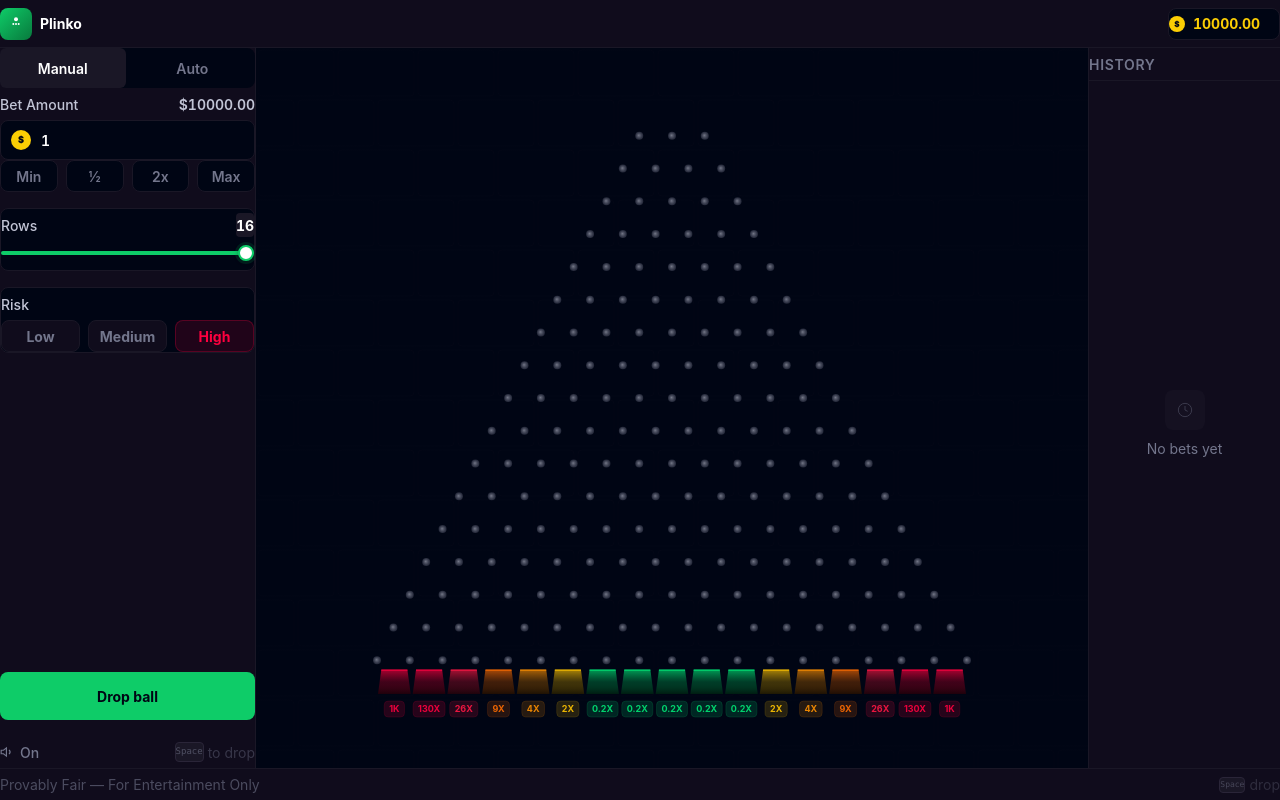
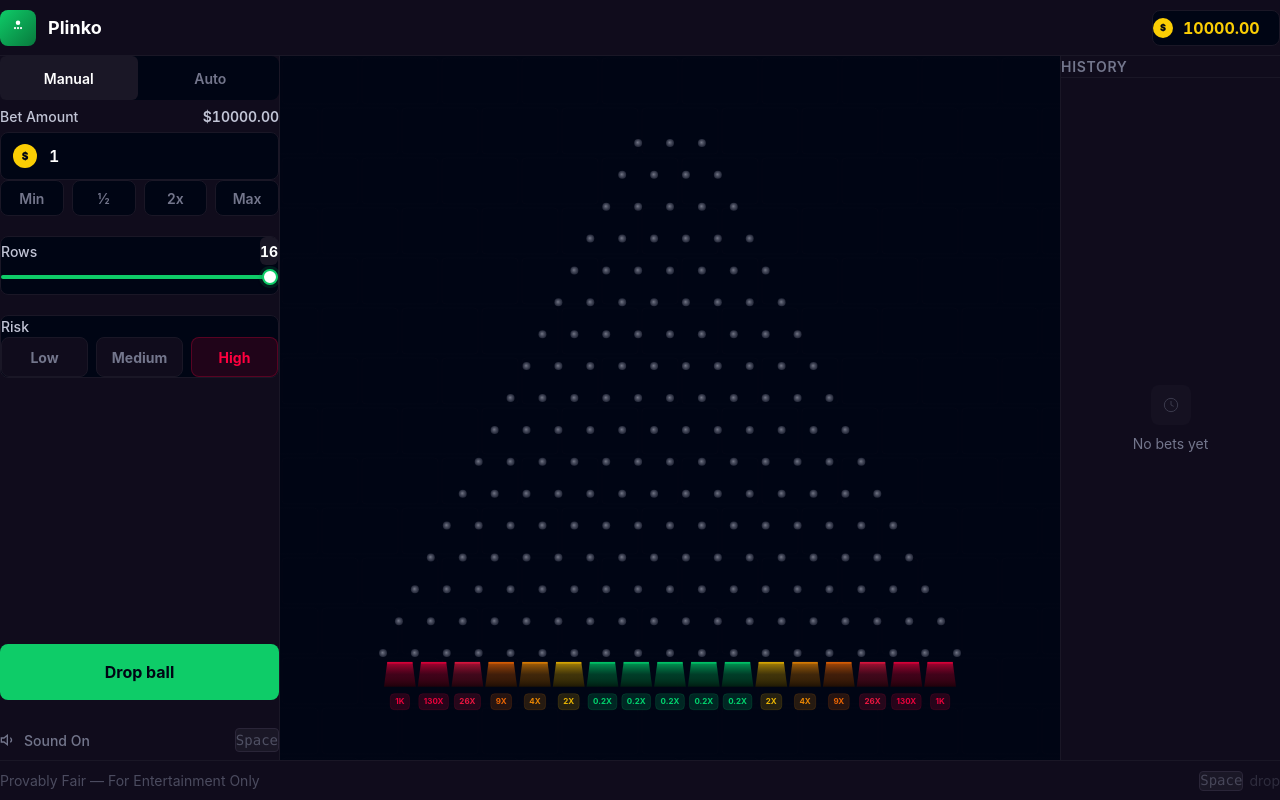
Before and after one commit to Beshqena26/plinko-game, a React (Vite) app: page / in a window 1280 px wide. Built offline with nearby package versions, Linux system fonts and the light colour scheme.

Commit message:
Increase padding and sizing across all UI components

```diff
--- a/src/App.tsx
+++ b/src/App.tsx
@@ -104,50 +104,45 @@ export default function App() {
 
   return (
     <div className="min-h-screen bg-[#000514] text-white flex flex-col select-none">
-      {/* Header — h-12 */}
-      <header className="h-12 bg-[#100C1C] border-b border-[#1A1726] flex items-center px-4 gap-3 shrink-0">
-        {/* Logo */}
-        <div className="flex items-center gap-2 flex-1">
-          <div className="w-8 h-8 rounded-lg bg-gradient-to-br from-[#0ECC68] to-[#087a3d] flex items-center justify-center">
-            <svg width="16" height="16" viewBox="0 0 24 24" fill="white">
+      {/* Header */}
+      <header className="h-14 bg-[#100C1C] border-b border-[#1A1726] flex items-center px-5 gap-4 shrink-0">
+        <div className="flex items-center gap-3 flex-1">
+          <div className="w-9 h-9 rounded-lg bg-gradient-to-br from-[#0ECC68] to-[#087a3d] flex items-center justify-center">
+            <svg width="18" height="18" viewBox="0 0 24 24" fill="white">
               <circle cx="12" cy="5" r="3"/><circle cx="8" cy="12" r="1.5"/><circle cx="16" cy="12" r="1.5"/><circle cx="12" cy="12" r="1.5"/>
             </svg>
           </div>
-          <span className="text-16 font-bold">Plinko</span>
+          <span className="text-lg font-bold">Plinko</span>
         </div>
 
-        {/* Right */}
-        <div className="flex items-center gap-2">
-          {/* Last win */}
+        <div className="flex items-center gap-3">
           {lastWin && (
-            <div className="anim-slide h-8 px-3 rounded-lg flex items-center gap-1.5 text-12 font-bold tabular-nums"
+            <div className="anim-slide h-9 px-4 rounded-lg flex items-center gap-2 text-14 font-bold tabular-nums"
               style={{ backgroundColor: `${lastWin.color}10`, border: `1px solid ${lastWin.color}20`, color: lastWin.color }}>
-              <span className="text-10 opacity-50">{lastWin.mult}x</span>
+              <span className="text-12 opacity-50">{lastWin.mult}x</span>
               {lastWin.amount >= 0 ? '+' : ''}{lastWin.amount.toFixed(2)}
             </div>
           )}
 
-          {/* P/L */}
           {records.length > 0 && (
-            <div className={`hidden sm:flex h-8 px-3 rounded-lg items-center text-12 font-bold tabular-nums border
+            <div className={`hidden sm:flex h-9 px-4 rounded-lg items-center text-14 font-bold tabular-nums border
               ${pl >= 0 ? 'bg-[#0ECC68]/5 border-[#0ECC68]/15 text-[#0ECC68]' : 'bg-[#ff003f]/5 border-[#ff003f]/15 text-[#ff003f]'}`}>
               {pl >= 0 ? '+' : ''}{pl.toFixed(2)}
             </div>
           )}
 
-          {/* Balance */}
-          <div className="h-8 bg-[#000514] border border-[#1A1726] rounded-lg px-3 flex items-center gap-2 min-w-[112px]">
-            <div className="w-4 h-4 rounded-full bg-[#FBCE04] flex items-center justify-center">
-              <span className="text-[8px] font-black text-[#000514]">$</span>
+          <div className="h-9 bg-[#000514] border border-[#1A1726] rounded-lg px-4 flex items-center gap-2.5 min-w-[128px]">
+            <div className="w-5 h-5 rounded-full bg-[#FBCE04] flex items-center justify-center">
+              <span className="text-[9px] font-black text-[#000514]">$</span>
             </div>
-            <span className="text-14 font-bold text-[#FBCE04] tabular-nums">{dispBal.toFixed(2)}</span>
+            <span className="text-base font-bold text-[#FBCE04] tabular-nums">{dispBal.toFixed(2)}</span>
           </div>
         </div>
       </header>
 
       {/* Main */}
       <main className="flex-1 flex flex-col lg:flex-row overflow-hidden">
-        <div className="w-full lg:w-[256px] shrink-0 border-r border-[#1A1726] order-2 lg:order-1">
+        <div className="w-full lg:w-[280px] shrink-0 border-r border-[#1A1726] order-2 lg:order-1">
           <BetControls
             balance={balance} betAmount={betAmount} setBetAmount={setBetAmount}
             rows={rows} setRows={setRows} risk={risk} setRisk={setRisk}
@@ -163,19 +158,18 @@ export default function App() {
             ballQueue={ballQueue} onBallConsumed={onConsumed} paths={paths} />
         </div>
 
-        <div className="hidden lg:block w-[192px] shrink-0 border-l border-[#1A1726] order-3">
+        <div className="hidden lg:block w-[220px] shrink-0 border-l border-[#1A1726] order-3">
           <BetHistory records={records} />
         </div>
-        <div className="lg:hidden order-3 border-t border-[#1A1726] max-h-[192px]">
+        <div className="lg:hidden order-3 border-t border-[#1A1726] max-h-[220px]">
           <BetHistory records={records} />
         </div>
       </main>
 
-      {/* Footer — h-8 */}
-      <footer className="h-8 bg-[#100C1C] border-t border-[#1A1726] flex items-center justify-between px-4 shrink-0">
-        <span className="text-10 text-[#73768C]/60">Provably Fair — For Entertainment Only</span>
-        <div className="flex items-center gap-1 text-10 text-[#73768C]/30">
-          <kbd className="px-1 h-4 flex items-center rounded bg-[#1A1726] border border-[#2a2538] text-[8px] font-mono text-[#73768C]/50">Space</kbd>
+      <footer className="h-10 bg-[#100C1C] border-t border-[#1A1726] flex items-center justify-between px-5 shrink-0">
+        <span className="text-12 text-[#73768C]/60">Provably Fair — For Entertainment Only</span>
+        <div className="flex items-center gap-1.5 text-12 text-[#73768C]/30">
+          <kbd className="px-1.5 h-5 flex items-center rounded bg-[#1A1726] border border-[#2a2538] text-10 font-mono text-[#73768C]/50">Space</kbd>
           <span>drop</span>
         </div>
       </footer>
--- a/src/components/BetControls.tsx
+++ b/src/components/BetControls.tsx
@@ -75,37 +75,37 @@ export default function BetControls(props: BetControlsProps) {
   return (
     <div className="flex flex-col h-full bg-[#100C1C]">
       {/* Tabs */}
-      <div className="p-4 pb-0">
-        <div className="flex h-10 rounded-lg bg-[#000514] p-1 gap-1">
+      <div className="px-5 pt-5 pb-0">
+        <div className="flex h-11 rounded-lg bg-[#000514] p-1 gap-1">
           {(['manual', 'auto'] as const).map(m => (
             <button key={m} onClick={() => setMode(m)}
-              className={`flex-1 rounded-md text-12 font-semibold capitalize transition-all
+              className={`flex-1 rounded-md text-13 font-semibold capitalize transition-all
                 ${mode === m ? 'bg-[#1A1726] text-white' : 'text-[#73768C] hover:text-[#C2C5D6]'}`}
             >{m}</button>
           ))}
         </div>
       </div>
 
-      <div className="flex flex-col gap-4 p-4 flex-1 overflow-y-auto">
+      <div className="flex flex-col gap-5 px-5 py-4 flex-1 overflow-y-auto">
         {/* Bet Amount */}
         <div>
           <div className="flex items-center justify-between h-8">
             <span className="text-12 font-medium text-[#C2C5D6]">Bet Amount</span>
             <span className="text-12 font-semibold text-[#C2C5D6] tabular-nums">${balance.toFixed(2)}</span>
           </div>
-          <div className="flex items-center h-10 bg-[#000514] rounded-lg border border-[#1A1726] focus-within:border-[#0ECC68]/40 transition-colors">
-            <div className="w-10 flex items-center justify-center shrink-0">
-              <div className="w-5 h-5 rounded-full bg-[#FBCE04] flex items-center justify-center">
-                <span className="text-[9px] font-black text-[#000514]">$</span>
+          <div className="flex items-center h-12 bg-[#000514] rounded-lg border border-[#1A1726] focus-within:border-[#0ECC68]/40 transition-colors">
+            <div className="w-12 flex items-center justify-center shrink-0">
+              <div className="w-6 h-6 rounded-full bg-[#FBCE04] flex items-center justify-center">
+                <span className="text-[10px] font-black text-[#000514]">$</span>
               </div>
             </div>
             <input
               type="number" value={betAmount} step="0.01"
               onChange={e => setBetAmount(Math.max(0, Math.min(10000, +e.target.value || 0)))}
-              className="flex-1 h-full bg-transparent text-white text-sm font-semibold outline-none tabular-nums pr-2"
+              className="flex-1 h-full bg-transparent text-white text-base font-semibold outline-none tabular-nums pr-3"
             />
           </div>
-          <div className="grid grid-cols-4 gap-2 mt-2">
+          <div className="grid grid-cols-4 gap-2 mt-3">
             {[
               { label: 'Min', fn: () => setBetAmount(0.01) },
               { label: '½', fn: () => setBetAmount(Math.max(0.01, +(betAmount / 2).toFixed(2))) },
@@ -113,7 +113,7 @@ export default function BetControls(props: BetControlsProps) {
               { label: 'Max', fn: () => setBetAmount(Math.min(10000, balance)) },
             ].map(b => (
               <button key={b.label} onClick={b.fn}
-                className="h-8 rounded-lg bg-[#000514] border border-[#1A1726] text-12 font-semibold text-[#73768C]
+                className="h-9 rounded-lg bg-[#000514] border border-[#1A1726] text-13 font-semibold text-[#73768C]
                   hover:text-white hover:bg-[#1A1726] active:scale-95 transition-all"
               >{b.label}</button>
             ))}
@@ -121,26 +121,26 @@ export default function BetControls(props: BetControlsProps) {
         </div>
 
         {/* Rows */}
-        <div className="rounded-lg bg-[#000514] border border-[#1A1726] p-3">
-          <div className="flex items-center justify-between h-8">
-            <span className="text-12 font-medium text-[#C2C5D6]">Rows</span>
-            <span className="h-6 px-2 rounded bg-[#1A1726] text-12 font-bold text-white flex items-center tabular-nums">{rows}</span>
+        <div className="rounded-lg bg-[#000514] border border-[#1A1726] p-4">
+          <div className="flex items-center justify-between mb-3">
+            <span className="text-13 font-medium text-[#C2C5D6]">Rows</span>
+            <span className="h-7 px-3 rounded-md bg-[#1A1726] text-14 font-bold text-white flex items-center tabular-nums">{rows}</span>
           </div>
           <input type="range" min={8} max={16} value={rows}
             onChange={e => setRows(+e.target.value)} disabled={isAuto} />
         </div>
 
         {/* Risk */}
-        <div className="rounded-lg bg-[#000514] border border-[#1A1726] p-3">
-          <div className="flex items-center justify-between h-8 mb-1">
-            <span className="text-12 font-medium text-[#C2C5D6]">Risk</span>
+        <div className="rounded-lg bg-[#000514] border border-[#1A1726] p-4">
+          <div className="flex items-center justify-between mb-3">
+            <span className="text-13 font-medium text-[#C2C5D6]">Risk</span>
           </div>
           <div className="grid grid-cols-3 gap-2">
             {RISKS.map(r => {
               const active = risk === r.value;
               return (
                 <button key={r.value} onClick={() => setRisk(r.value)} disabled={isAuto}
-                  className={`h-8 rounded-lg text-12 font-bold transition-all disabled:opacity-30
+                  className={`h-10 rounded-lg text-13 font-bold transition-all disabled:opacity-30
                     ${active ? 'text-white' : 'bg-[#100C1C] border border-[#1A1726] text-[#73768C] hover:text-[#C2C5D6]'}`}
                   style={active ? { backgroundColor: `${r.color}20`, border: `1px solid ${r.color}40`, color: r.color } : undefined}
                 >{r.label}</button>
@@ -153,28 +153,28 @@ export default function BetControls(props: BetControlsProps) {
         {mode === 'auto' && (
           <div className="flex flex-col gap-4 anim-slide">
             <div>
-              <span className="text-12 font-medium text-[#C2C5D6] block h-8 leading-8">Number of Bets</span>
+              <span className="text-13 font-medium text-[#C2C5D6] block mb-2">Number of Bets</span>
               <input type="number" value={autoBetCount}
                 onChange={e => setAutoBetCount(Math.max(1, Math.min(1000, +e.target.value || 1)))}
-                className={inputCls} />
+                className={inputCls + ' h-12'} />
             </div>
             <div className="grid grid-cols-2 gap-3">
               <div>
-                <span className="text-10 font-semibold text-[#73768C] uppercase tracking-wider block h-6 leading-6">Stop Profit</span>
-                <div className="flex items-center h-10 bg-[#000514] border border-[#1A1726] rounded-lg focus-within:border-[#0ECC68]/30 transition-colors">
-                  <span className="w-8 text-center text-10 font-bold text-[#0ECC68]">+$</span>
+                <span className="text-12 font-semibold text-[#73768C] uppercase tracking-wider block mb-2">Stop Profit</span>
+                <div className="flex items-center h-12 bg-[#000514] border border-[#1A1726] rounded-lg focus-within:border-[#0ECC68]/30 transition-colors">
+                  <span className="w-10 text-center text-12 font-bold text-[#0ECC68]">+$</span>
                   <input type="number" value={stopOnProfit || ''} placeholder="0"
                     onChange={e => setStopOnProfit(Math.max(0, +e.target.value || 0))}
-                    className="flex-1 h-full bg-transparent text-white text-12 font-semibold outline-none tabular-nums pr-2" />
+                    className="flex-1 h-full bg-transparent text-white text-14 font-semibold outline-none tabular-nums pr-3" />
                 </div>
               </div>
               <div>
-                <span className="text-10 font-semibold text-[#73768C] uppercase tracking-wider block h-6 leading-6">Stop Loss</span>
-                <div className="flex items-center h-10 bg-[#000514] border border-[#1A1726] rounded-lg focus-within:border-[#ff003f]/30 transition-colors">
-                  <span className="w-8 text-center text-10 font-bold text-[#ff003f]">-$</span>
+                <span className="text-12 font-semibold text-[#73768C] uppercase tracking-wider block mb-2">Stop Loss</span>
+                <div className="flex items-center h-12 bg-[#000514] border border-[#1A1726] rounded-lg focus-within:border-[#ff003f]/30 transition-colors">
+                  <span className="w-10 text-center text-12 font-bold text-[#ff003f]">-$</span>
                   <input type="number" value={stopOnLoss || ''} placeholder="0"
                     onChange={e => setStopOnLoss(Math.max(0, +e.target.value || 0))}
-                    className="flex-1 h-full bg-transparent text-white text-12 font-semibold outline-none tabular-nums pr-2" />
+                    className="flex-1 h-full bg-transparent text-white text-14 font-semibold outline-none tabular-nums pr-3" />
                 </div>
               </div>
             </div>
@@ -186,7 +186,7 @@ export default function BetControls(props: BetControlsProps) {
         {/* Action */}
         {mode === 'manual' ? (
           <button onClick={fire} disabled={!canBet}
-            className={`h-12 w-full rounded-lg font-bold text-14 transition-all
+            className={`h-14 w-full rounded-lg font-bold text-base transition-all
               bg-[#0ECC68] text-[#000514] hover:bg-[#1cdf78]
               active:scale-[0.97] disabled:opacity-25 disabled:cursor-not-allowed
               ${pressed ? 'scale-[0.97]' : ''}`}>
@@ -194,30 +194,29 @@ export default function BetControls(props: BetControlsProps) {
           </button>
         ) : isAuto ? (
           <button onClick={onStopAuto}
-            className="h-12 w-full rounded-lg font-bold text-14 bg-[#ff003f] text-white hover:bg-[#ff2d5a] active:scale-[0.97] transition-all">
+            className="h-14 w-full rounded-lg font-bold text-base bg-[#ff003f] text-white hover:bg-[#ff2d5a] active:scale-[0.97] transition-all">
             Stop
           </button>
         ) : (
           <button onClick={onStartAuto} disabled={!canBet}
-            className="h-12 w-full rounded-lg font-bold text-14 bg-[#0ECC68] text-[#000514] hover:bg-[#1cdf78] active:scale-[0.97] disabled:opacity-25 disabled:cursor-not-allowed transition-all">
+            className="h-14 w-full rounded-lg font-bold text-base bg-[#0ECC68] text-[#000514] hover:bg-[#1cdf78] active:scale-[0.97] disabled:opacity-25 disabled:cursor-not-allowed transition-all">
             Start Autobet
           </button>
         )}
 
         {/* Sound + shortcut hint */}
-        <div className="flex items-center justify-between h-8">
+        <div className="flex items-center justify-between h-10">
           <button onClick={() => { setSoundOn(sound.toggle()); }}
-            className="flex items-center gap-1.5 text-10 font-medium text-[#73768C] hover:text-[#C2C5D6] transition-colors">
+            className="flex items-center gap-2 text-12 font-medium text-[#73768C] hover:text-[#C2C5D6] transition-colors">
             {soundOn ? (
-              <svg width="14" height="14" viewBox="0 0 24 24" fill="none" stroke="currentColor" strokeWidth="2"><polygon points="11 5 6 9 2 9 2 15 6 15 11 19 11 5"/><path d="M15.54 8.46a5 5 0 0 1 0 7.07"/></svg>
+              <svg width="16" height="16" viewBox="0 0 24 24" fill="none" stroke="currentColor" strokeWidth="2"><polygon points="11 5 6 9 2 9 2 15 6 15 11 19 11 5"/><path d="M15.54 8.46a5 5 0 0 1 0 7.07"/></svg>
             ) : (
-              <svg width="14" height="14" viewBox="0 0 24 24" fill="none" stroke="currentColor" strokeWidth="2"><polygon points="11 5 6 9 2 9 2 15 6 15 11 19 11 5"/><line x1="23" y1="9" x2="17" y2="15"/><line x1="17" y1="9" x2="23" y2="15"/></svg>
+              <svg width="16" height="16" viewBox="0 0 24 24" fill="none" stroke="currentColor" strokeWidth="2"><polygon points="11 5 6 9 2 9 2 15 6 15 11 19 11 5"/><line x1="23" y1="9" x2="17" y2="15"/><line x1="17" y1="9" x2="23" y2="15"/></svg>
             )}
-            {soundOn ? 'On' : 'Off'}
+            {soundOn ? 'Sound On' : 'Sound Off'}
           </button>
-          <div className="flex items-center gap-1 text-10 text-[#73768C]/40">
-            <kbd className="px-1.5 h-5 flex items-center rounded bg-[#1A1726] border border-[#2a2538] text-[9px] font-mono text-[#73768C]/60">Space</kbd>
-            <span>to drop</span>
+          <div className="flex items-center gap-1.5 text-12 text-[#73768C]/40">
+            <kbd className="px-2 h-6 flex items-center rounded bg-[#1A1726] border border-[#2a2538] text-10 font-mono text-[#73768C]/60">Space</kbd>
           </div>
         </div>
       </div>
--- a/src/components/BetHistory.tsx
+++ b/src/components/BetHistory.tsx
@@ -28,25 +28,25 @@ export default function BetHistory({ records }: { records: BetRecord[] }) {
   return (
     <div className="bg-[#100C1C] h-full flex flex-col">
       {/* Header */}
-      <div className="p-4 pb-3 border-b border-[#1A1726]">
-        <div className="flex items-center justify-between h-8">
-          <span className="text-10 font-semibold text-[#73768C] uppercase tracking-wider">History</span>
+      <div className="p-4 border-b border-[#1A1726]">
+        <div className="flex items-center justify-between mb-3">
+          <span className="text-12 font-semibold text-[#73768C] uppercase tracking-wider">History</span>
           {records.length > 0 && (
-            <span className={`text-12 font-bold tabular-nums ${profit >= 0 ? 'text-[#0ECC68]' : 'text-[#ff003f]'}`}>
+            <span className={`text-14 font-bold tabular-nums ${profit >= 0 ? 'text-[#0ECC68]' : 'text-[#ff003f]'}`}>
               {profit >= 0 ? '+' : ''}{profit.toFixed(2)}
             </span>
           )}
         </div>
         {records.length > 0 && (
-          <div className="grid grid-cols-3 gap-2 mt-2">
+          <div className="grid grid-cols-3 gap-2">
             {[
               { label: 'Bets', value: `${records.length}` },
               { label: 'Wagered', value: `${totalBet.toFixed(0)}` },
               { label: 'Win%', value: `${winRate}%`, color: winRate >= 50 ? '#0ECC68' : '#ff003f' },
             ].map(s => (
-              <div key={s.label} className="h-12 rounded-lg bg-[#000514] border border-[#1A1726] flex flex-col items-center justify-center">
-                <span className="text-[9px] font-semibold text-[#73768C] uppercase tracking-wider">{s.label}</span>
-                <span className="text-12 font-bold tabular-nums mt-0.5" style={{ color: s.color || '#fff' }}>{s.value}</span>
+              <div key={s.label} className="h-14 rounded-lg bg-[#000514] border border-[#1A1726] flex flex-col items-center justify-center gap-0.5">
+                <span className="text-10 font-semibold text-[#73768C] uppercase tracking-wider">{s.label}</span>
+                <span className="text-14 font-bold tabular-nums" style={{ color: s.color || '#fff' }}>{s.value}</span>
               </div>
             ))}
           </div>
@@ -54,7 +54,7 @@ export default function BetHistory({ records }: { records: BetRecord[] }) {
       </div>
 
       {/* List */}
-      <div ref={listRef} className="flex-1 overflow-y-auto p-2">
+      <div ref={listRef} className="flex-1 overflow-y-auto p-3">
         {records.length === 0 ? (
           <div className="flex flex-col items-center justify-center h-full py-8 gap-2">
             <div className="w-10 h-10 rounded-lg bg-[#1A1726]/50 flex items-center justify-center">
@@ -65,14 +65,14 @@ export default function BetHistory({ records }: { records: BetRecord[] }) {
             <span className="text-12 text-[#73768C]">No bets yet</span>
           </div>
         ) : (
-          <div className="flex flex-col gap-1">
+          <div className="flex flex-col gap-1.5">
             {records.map((r, idx) => {
               const color = getMultiplierColor(r.multiplier);
               const isWin = r.multiplier >= 1;
               const pl = r.payout - r.bet;
               return (
                 <div key={r.id}
-                  className={`flex items-center justify-between h-8 rounded-lg px-3 transition-colors hover:bg-[#1A1726]/40
+                  className={`flex items-center justify-between h-10 rounded-lg px-3 transition-colors hover:bg-[#1A1726]/40
                     ${idx === 0 ? 'anim-slide' : ''}`}
                   style={{
                     backgroundColor: idx === 0 ? `${color}08` : '#000514',
@@ -80,10 +80,10 @@ export default function BetHistory({ records }: { records: BetRecord[] }) {
                   }}
                 >
                   <div className="flex items-center gap-2">
-                    <div className="w-1.5 h-1.5 rounded-full" style={{ backgroundColor: color }} />
-                    <span className="text-12 font-bold tabular-nums" style={{ color }}>{r.multiplier}x</span>
+                    <div className="w-2 h-2 rounded-full" style={{ backgroundColor: color }} />
+                    <span className="text-13 font-bold tabular-nums" style={{ color }}>{r.multiplier}x</span>
                   </div>
-                  <span className={`text-10 font-semibold tabular-nums ${isWin ? 'text-[#0ECC68]' : 'text-[#ff003f]'}`}>
+                  <span className={`text-12 font-semibold tabular-nums ${isWin ? 'text-[#0ECC68]' : 'text-[#ff003f]'}`}>
                     {isWin ? '+' : ''}{pl.toFixed(2)}
                   </span>
                 </div>
```
